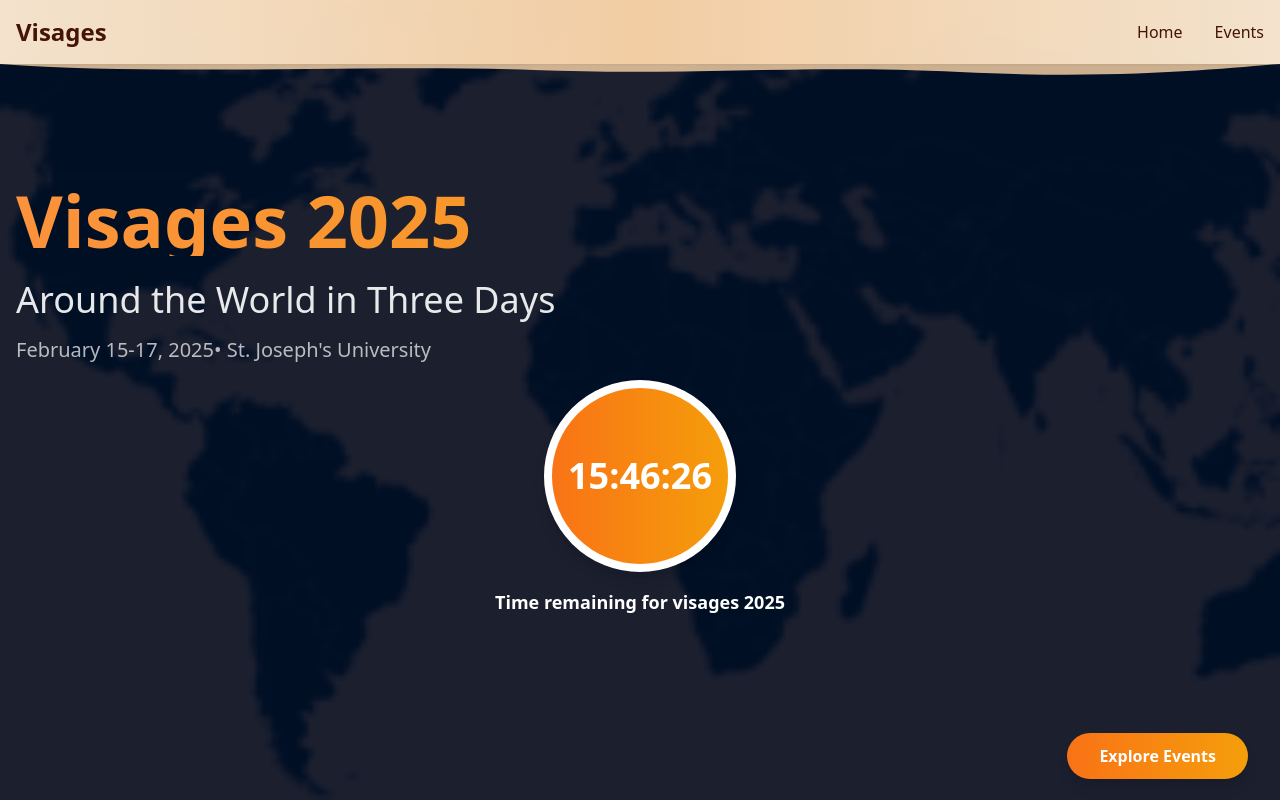
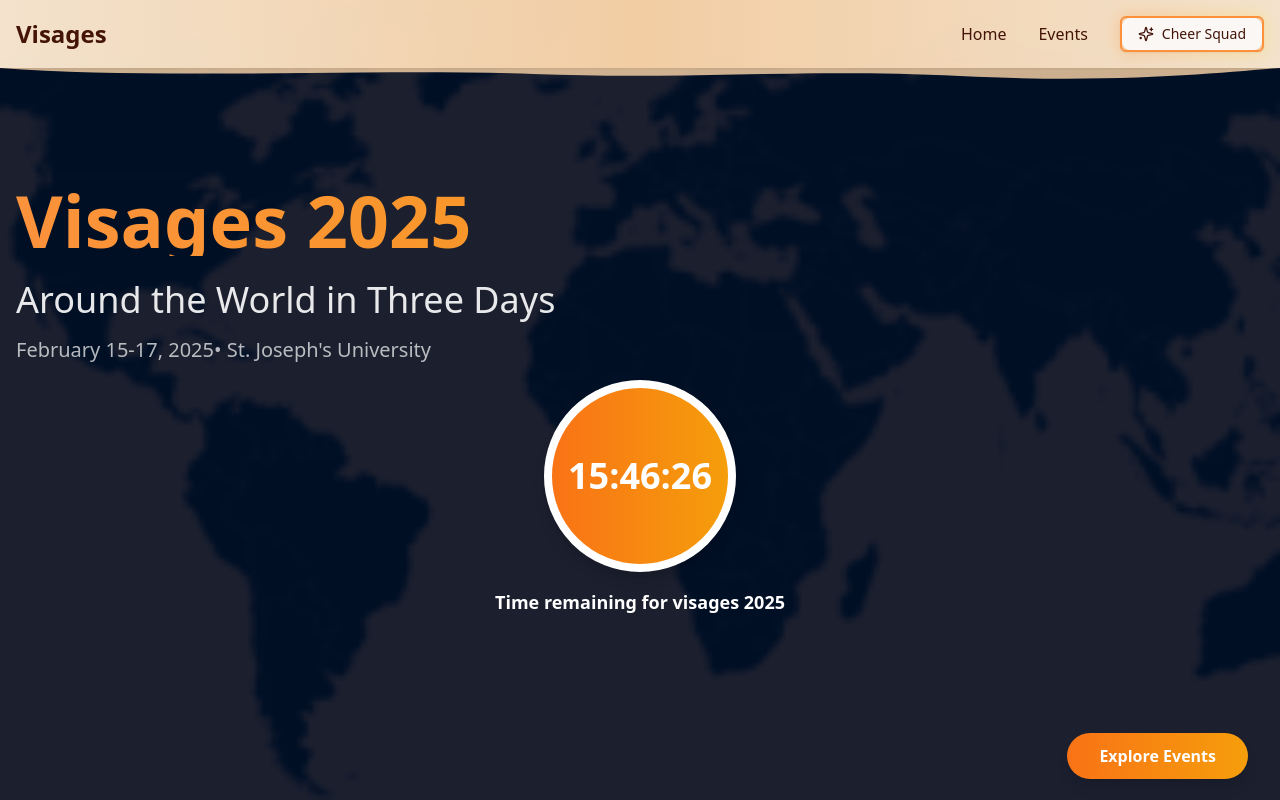
Before and after one commit to ammar-codeable/visages, a React (Vite) app: page / in a window 1280 px wide. Shown: the top 800 px of the page. Built offline with nearby package versions, Linux system fonts and the light colour scheme.

Commit message:
feat: add cheer squad button to navbar

```diff
--- a/src/components/Navbar.tsx
+++ b/src/components/Navbar.tsx
@@ -1,4 +1,7 @@
-import { Link } from 'react-router';
+import { Button } from "@/components/ui/button";
+import { motion } from "motion/react";
+import { Link } from "react-router";
+import { Sparkles } from "lucide-react";
 
 const Navbar = () => (
   <div className="fixed top-0 z-50 w-full">
@@ -13,7 +16,7 @@ const Navbar = () => (
       </svg>
     </div>
 
-    <nav className="bg-gradient-to-r from-orange-100/95 via-orange-200/95 to-orange-100/95 backdrop-blur-md shadow-sm">
+    <nav className="bg-gradient-to-r from-orange-100/95 via-orange-200/95 to-orange-100/95 shadow-sm backdrop-blur-md">
       <div className="container mx-auto flex items-center justify-between p-4">
         <Link
           to="/"
@@ -22,11 +25,15 @@ const Navbar = () => (
           Visages
         </Link>
 
-        <div className="space-x-8">
-          {['Home', 'Events'].map((item) => (
+        <div className="flex items-center space-x-8">
+          {["Home", "Events"].map((item) => (
             <Link
               key={item}
-              to={item === 'Home' ? '/' : `/${item.toLowerCase()}`}
+              to={
+                item === "Home"
+                  ? "/"
+                  : `/${item.toLowerCase().replace(" ", "-")}`
+              }
               className="relative font-medium text-orange-950 transition-all hover:text-orange-700"
             >
               <span className="relative">
@@ -35,6 +42,21 @@ const Navbar = () => (
               </span>
             </Link>
           ))}
+          <motion.div
+            whileHover={{ scale: 1.05 }}
+            whileTap={{ scale: 0.95 }}
+            className="relative group"
+          >
+            <div className="absolute -inset-0.5 bg-gradient-to-r from-orange-400 to-yellow-300 rounded-lg blur opacity-30 group-hover:opacity-100 transition duration-200"></div>
+            <Button
+              variant="outline"
+              className="relative border-2 border-orange-400 font-medium text-orange-950 hover:bg-orange-100 flex items-center gap-2"
+            >
+              <Sparkles className="w-4 h-4" />
+              Cheer Squad
+              <span className="absolute inset-0 rounded-lg ring-2 ring-orange-400/50 group-hover:ring-orange-400"></span>
+            </Button>
+          </motion.div>
         </div>
       </div>
     </nav>
```
